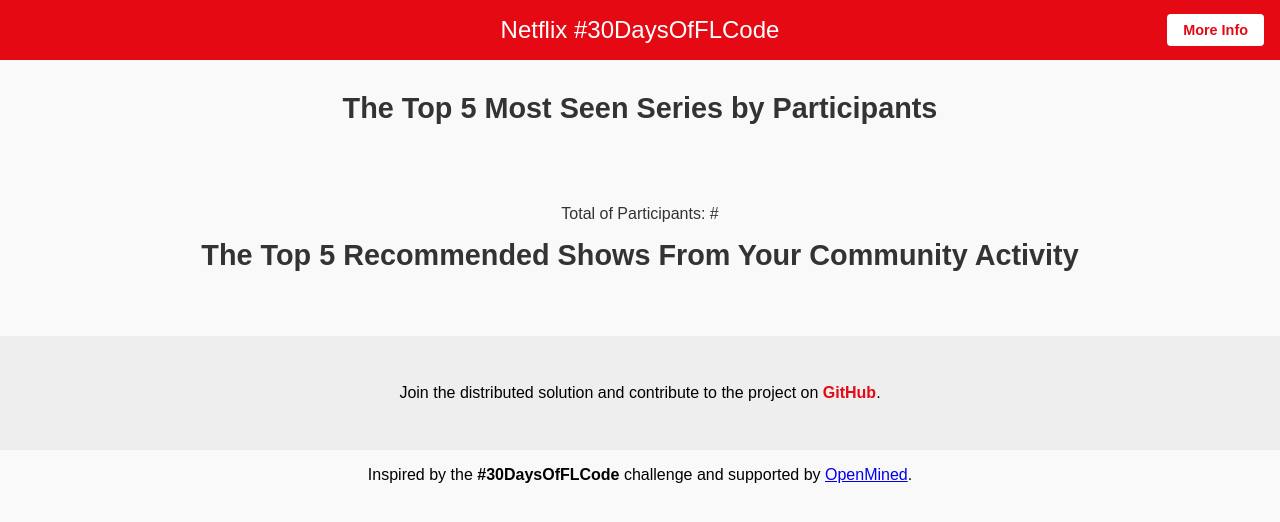
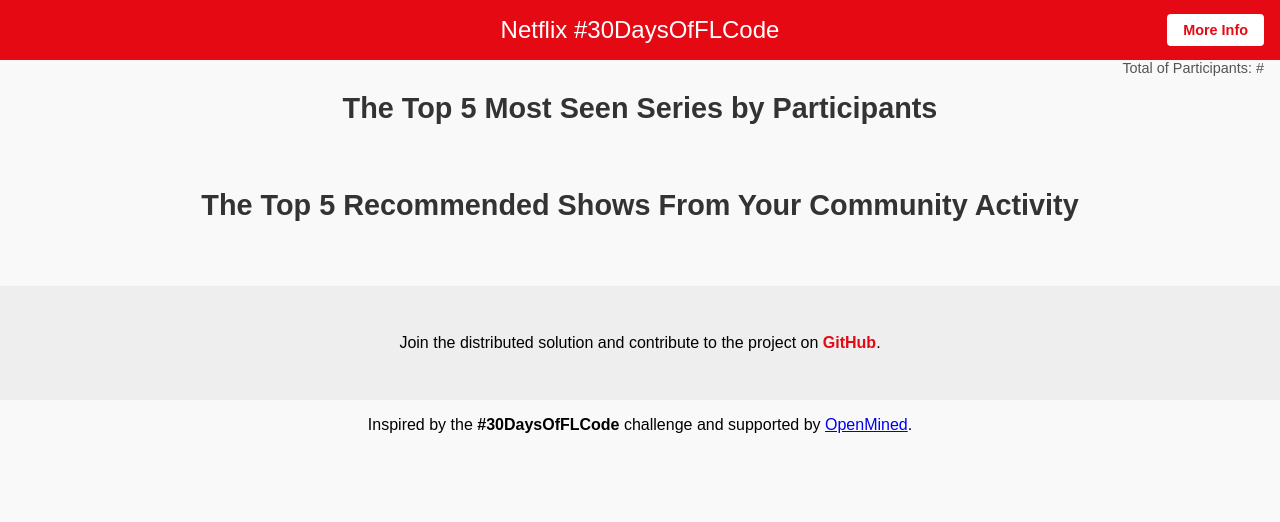
Before and after one commit to svenlankester/syftbox-netflix, a plain HTML site: page aggregator/assets/top5-series.html in a window 1280 px wide. Drawn offline with Linux system fonts and the light colour scheme.

```diff
--- a/aggregator/assets/top5-series.html
+++ b/aggregator/assets/top5-series.html
@@ -81,10 +81,11 @@
             font-style: italic;
         }
         .total-participants {
-            margin: 1rem 0;
-            font-size: 1rem;
-            text-align: center;
-            color: #333;
+            position: absolute;
+            top: 60px;
+            right: 1rem;
+            font-size: 0.9rem;
+            color: #555555;
         }
         .repository {
             text-align: center;
@@ -139,14 +140,14 @@
     <header>
         Netflix #30DaysOfFLCode
         <button class="more-info-btn" id="openModalBtn">More Info</button>
+        <div class="total-participants">
+            Total of Participants: #
+        </div>
     </header>
     <div class="container">
         <div class="headline">The Top 5 Most Seen Series by Participants</div>
         <div class="top-series-row" id="top-series-row">
             <!-- Top 5 most viewed series will be populated dynamically -->
-        </div>
-        <div class="total-participants">
-            Total of Participants: #
         </div>
 
         <div class="headline">The Top 5 Recommended Shows From Your Community Activity</div>
```
Also changed, not shown: 1 other file.
